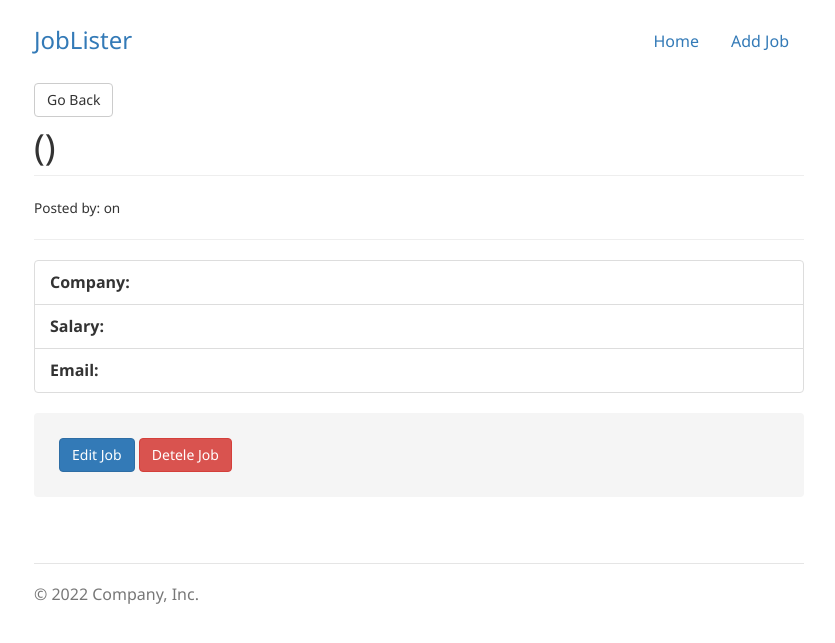
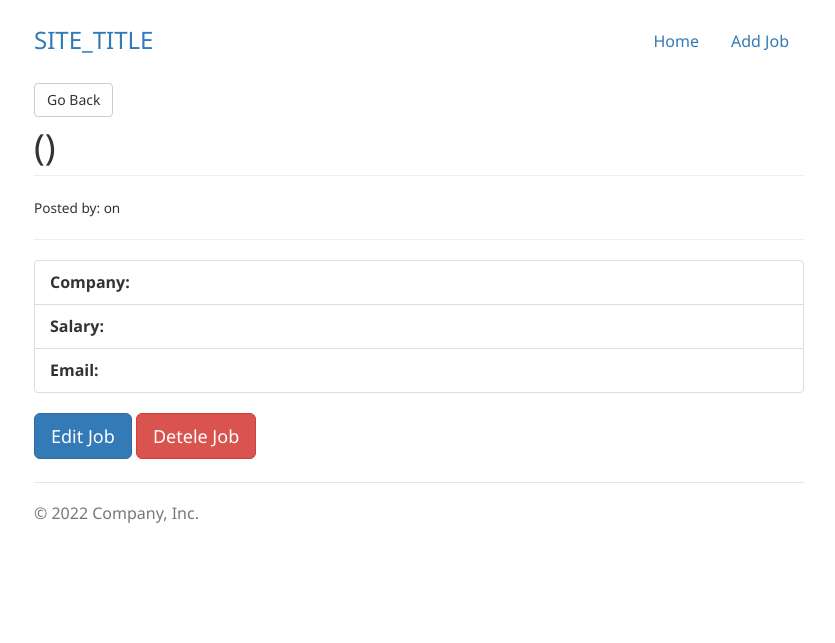
Before and after one commit to kamuz/joblister, a PHP site: page /job.php in a window 1280 px wide. Shown: the top 643 px of the page, without its empty margins (221-1056 px from the left). Run offline with PHP 8.4, Linux system fonts and the light colour scheme; data comes from the database, SQL or seed files in the repository; some libraries are stand-ins or nearby versions.

Commit message:
CSS changes

```diff
--- a/templates/job-single.php
+++ b/templates/job-single.php
@@ -11,13 +11,11 @@
 			<li class="list-group-item"><strong>Salary:</strong> <?php echo $job->salary; ?></li>
 			<li class="list-group-item"><strong>Email:</strong> <?php echo $job->contact_email; ?></li>
 		</ul>
-		<div class="well">
-			<a href="edit.php?id=<?php echo $job->id; ?>" class="btn btn-primary">Edit Job</a>
-			<form style="display: inline" method="POST" action="job.php">
-				<input type="hidden" name="delete" value="<?php echo $job->id; ?>">
-				<input type="submit" class="btn btn-danger" value="Detele Job">
-			</form>
-		</div>
+		<a href="edit.php?id=<?php echo $job->id; ?>" class="btn btn-primary btn-lg">Edit Job</a>
+		<form style="display: inline" method="POST" action="job.php">
+			<input type="hidden" name="delete" value="<?php echo $job->id; ?>">
+			<input type="submit" class="btn btn-danger btn-lg" value="Detele Job">
+		</form>
 		<br><br>
 	</div>
 </div>
```
